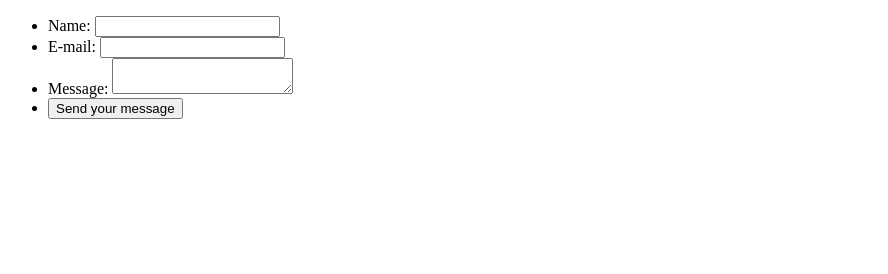
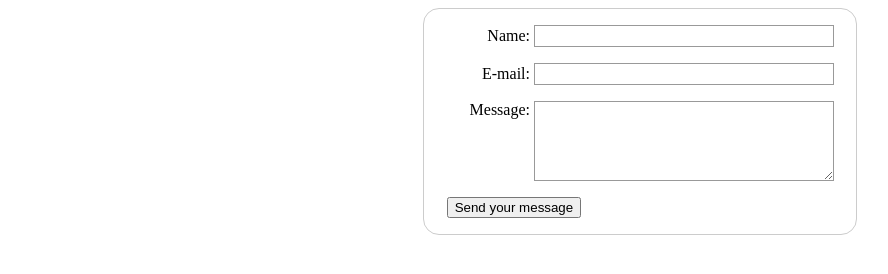
Before and after one commit to aitorcode/1.4-Form-HTML-CSS--Imitar-, a plain HTML site: page index.html in a window 1280 px wide. Shown: the whole page, without its empty margins (0-888 px from the left). Drawn offline with Linux system fonts and the light colour scheme.

Commit message:
terminado

```diff
--- a/css/estilos.css
+++ b/css/estilos.css
@@ -0,0 +1,48 @@
+form {
+    margin: 0 auto;
+    width: 400px;
+    padding: 1em;
+    border: 1px solid #ccc;
+    border-radius: 1em;
+
+}
+
+ul {
+    list-style: none;
+    padding: 0;
+    margin: 0;
+}
+
+form li+li {
+    margin-top: 1em;
+}
+
+label {
+    display: inline-block;
+    width: 90px;
+    text-align: right;
+}
+
+input,
+textarea {
+    font: 1em sans-serif;
+    width: 300px;
+    box-sizing: border-box;
+    border: 1px solid #999;
+}
+
+input:focus,
+textarea:focus {
+    border-color: #000;
+}
+
+textarea {
+    vertical-align: top;
+    height: 5em;
+
+}
+
+button {
+    /*     padding-left: 90px; */
+    margin-left: 0.5em;
+}
--- a/index.html
+++ b/index.html
@@ -18,21 +18,21 @@
             <li>
 
                 <label for="nombre">Name: </label>
-                <input type="text" id="nombre">
+                <input type="text" id="nombre" name="nombre">
 
             </li>
 
             <li>
 
                 <label for="mail">E-mail: </label>
-                <input type="email" id="mail">
+                <input type="email" id="mail" name="email">
 
             </li>
 
             <li>
 
                 <label for="mensaje">Message: </label>
-                <textarea id="mensaje"> </textarea>
+                <textarea id="mensaje" name="mensaje"> </textarea>
 
             </li>
 
```
